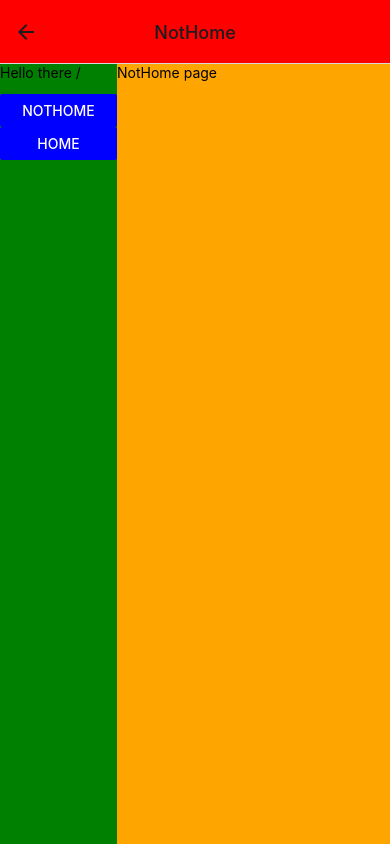
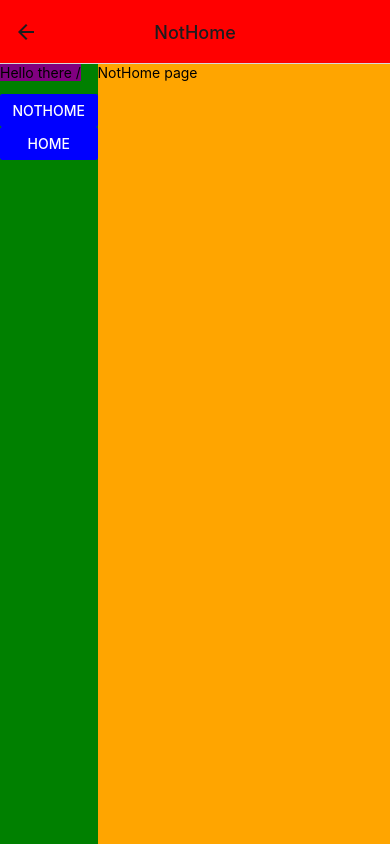
Before and after one commit to erikavaczlavova/mta, a React Native app: screen /NotHome in a window 390 px wide. Built offline with nearby package versions, Linux system fonts and the light colour scheme.

Commit message:
component button

```diff
--- a/App.js
+++ b/App.js
@@ -1,10 +1,10 @@
-import React, { useState, useEffect } from 'react';
-import { Button, StyleSheet, Text, View, Pressable } from 'react-native';
-import { NavigationContainer } from '@react-navigation/native';
-import { createNativeStackNavigator } from '@react-navigation/native-stack';
-import Home from "./pages/Home.js"
-import NotHome from "./pages/NotHome"
-import Hamburger from "./components/hamburger"
+import React, {useState, useEffect} from 'react';
+import {Button, StyleSheet, Text, View, Pressable} from 'react-native';
+import {NavigationContainer} from '@react-navigation/native';
+import {createNativeStackNavigator} from '@react-navigation/native-stack';
+import Home from './pages/Home.js';
+import NotHome from './pages/NotHome';
+import Hamburger from './components/hamburger';
 
 const Stack = createNativeStackNavigator();
 
@@ -12,9 +12,13 @@ export default function App() {
   return (
     <NavigationContainer>
       <Stack.Navigator>
-            <Stack.Group screenOptions={{ headerStyle: {backgroundColor: 'red'} }}>
+        <Stack.Group screenOptions={{headerStyle: {backgroundColor: 'red'}}}>
           <Stack.Screen name="Home" component={Home} options={styles.header} />
-                <Stack.Screen name="NotHome" component={NotHome} options={styles.header}/>
+          <Stack.Screen
+            name="NotHome"
+            component={NotHome}
+            options={styles.header}
+          />
         </Stack.Group>
       </Stack.Navigator>
     </NavigationContainer>
@@ -28,15 +32,15 @@ const styles = StyleSheet.create({
     backgroundColor: '#fff',
     alignItems: 'center',
     justifyContent: 'center',
-        height: "100%"
+    height: '100%',
   },
   header: {
     headerTitleAlign: 'center',
-        backgroundColor: 'red'
+    backgroundColor: 'red',
   },
-    but:{
-        position: "absolute",
+  but: {
+    position: 'absolute',
     top: 0,
-        left: 0
-    }
+    left: 0,
+  },
 });
--- a/components/hamburger.js
+++ b/components/hamburger.js
@@ -1,16 +1,12 @@
 import React from 'react';
 import { Button, StyleSheet, Text, View, Pressable } from 'react-native';
+
 const Hamburger = (props) =>{
   return(
- <View style={styles.hamburger}>
-    <Button title="NotHome" color="blue" onPress={() =>
-    props.navigation.navigate('NotHome')
-  } />
-    <Button title="Home" color="blue" onPress={() =>
-    props.navigation.navigate('Home')
-  } />
+    <View style={styles.hamburger}>
+      <Button title="NotHome" color="blue" onPress={() => props.navigation.navigate('NotHome')}/>
+      <Button title="Home" color="blue" onPress={() => props.navigation.navigate('Home')}/>
     </View>
-
   )
 }
 
@@ -20,7 +16,7 @@ hamburger: {
   flexDirection: 'column',
   backgroundColor: 'green',
   height: '100%',
-  maxWidth: '30%',
+  maxWidth: '25%',
   display: 'flex',
   paddingTop: 30
 }
--- /dev/null
+++ b/components/menuButton.js
@@ -0,0 +1,24 @@
+import React, {useState, useEffect} from 'react';
+import {Button, StyleSheet, Text, View, Pressable} from 'react-native';
+
+const MenuButton = props => {
+  const switchu = () => {
+    props.setIsOn(!props.isOn);
+  };
+  return (
+    <Pressable onPress={switchu} style={styles.but}>
+      <Text>Hello there /</Text>
+    </Pressable>
+  );
+};
+
+const styles = StyleSheet.create({
+  but: {
+    position: 'absolute',
+    backgroundColor: 'purple',
+    top: 0,
+    left: 0,
+  },
+});
+
+export default MenuButton;
--- a/pages/Home.js
+++ b/pages/Home.js
@@ -1,26 +1,24 @@
-import { Button, StyleSheet, Text, View, Pressable } from 'react-native'
-import React, { useState, useEffect } from 'react';
-import { StatusBar } from 'expo-status-bar';
-import Hamburger from "../components/hamburger"
-const Home = (props) =>{
+import {Button, StyleSheet, Text, View, Pressable} from 'react-native';
+import React, {useState, useEffect} from 'react';
+import {StatusBar} from 'expo-status-bar';
+import Hamburger from '../components/hamburger';
+import MenuButton from '../components/menuButton';
+
+const Home = props => {
   const [isOn, setIsOn] = useState(true);
-  const switchu = () => {
-      setIsOn(!isOn);
-  };
-  return(
+  return (
     <View style={styles.homeBody}>
-        {isOn && <Hamburger navigation = {props.navigation}/>}
-
-        <Pressable  onPress={switchu} style={styles.but}><Text>Hello there /</Text></Pressable>
+      {isOn && <Hamburger navigation={props.navigation} />}
+      <MenuButton isOn={isOn} setIsOn={setIsOn} />
       <StatusBar style="auto" />
     </View>
-      )
-}
+  );
+};
 
 const styles = StyleSheet.create({
-  homeBody:{
+  homeBody: {
     flex: 1,
-    flexDirection: "row"
+    flexDirection: 'row',
   },
   body: {
     flex: 2,
@@ -28,12 +26,12 @@ const styles = StyleSheet.create({
     backgroundColor: 'orange',
     height: '100%',
   },
-  but:{
-    position: "absolute",
+  but: {
+    position: 'absolute',
     backgroundColor: 'purple',
     top: 0,
-    left: 0
-}
+    left: 0,
+  },
 });
 
 export default Home;
--- a/pages/NotHome.js
+++ b/pages/NotHome.js
@@ -1,30 +1,27 @@
-import { Button, StyleSheet, Text, View, Pressable } from 'react-native'
-import React, { useState, useEffect } from 'react';
-import { StatusBar } from 'expo-status-bar';
-import Hamburger from "../components/hamburger"
-const NotHome = (props) =>{
+import {Button, StyleSheet, Text, View, Pressable} from 'react-native';
+import React, {useState, useEffect} from 'react';
+import {StatusBar} from 'expo-status-bar';
+import Hamburger from '../components/hamburger';
+import MenuButton from '../components/menuButton';
+
+const NotHome = props => {
   const [isOn, setIsOn] = useState(true);
-  const switchu = () => {
-      setIsOn(!isOn);
-  };
-  return(
+  return (
     <View style={styles.homeBody}>
-        {isOn && <Hamburger navigation = {props.navigation}/>}
+      {isOn && <Hamburger navigation={props.navigation} />}
       <View style={styles.body}>
         <Text>NotHome page</Text>
       </View>
-        <Pressable  onPress={switchu} style={styles.but}>
-          <Text>Hello there /</Text>
-        </Pressable>
+      <MenuButton isOn={isOn} setIsOn={setIsOn} />
       <StatusBar style="auto" />
     </View>
-      )
-}
+  );
+};
 
 const styles = StyleSheet.create({
-  homeBody:{
+  homeBody: {
     flex: 1,
-    flexDirection: "row"
+    flexDirection: 'row',
   },
   body: {
     flex: 2,
@@ -32,11 +29,11 @@ const styles = StyleSheet.create({
     backgroundColor: 'orange',
     height: '100%',
   },
-  but:{
-    position: "absolute",
+  but: {
+    position: 'absolute',
     top: 0,
-    left: 0
-}
+    left: 0,
+  },
 });
 
 export default NotHome;
```
Lines whose indentation alone changed are shown as unchanged.
